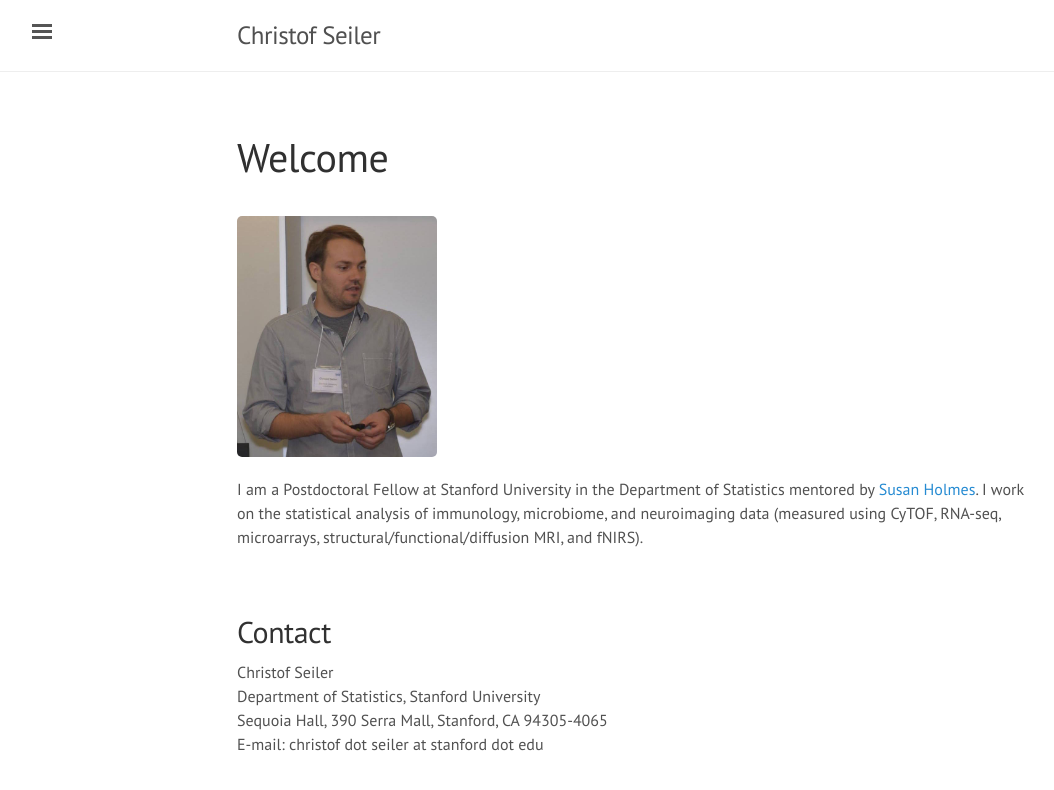
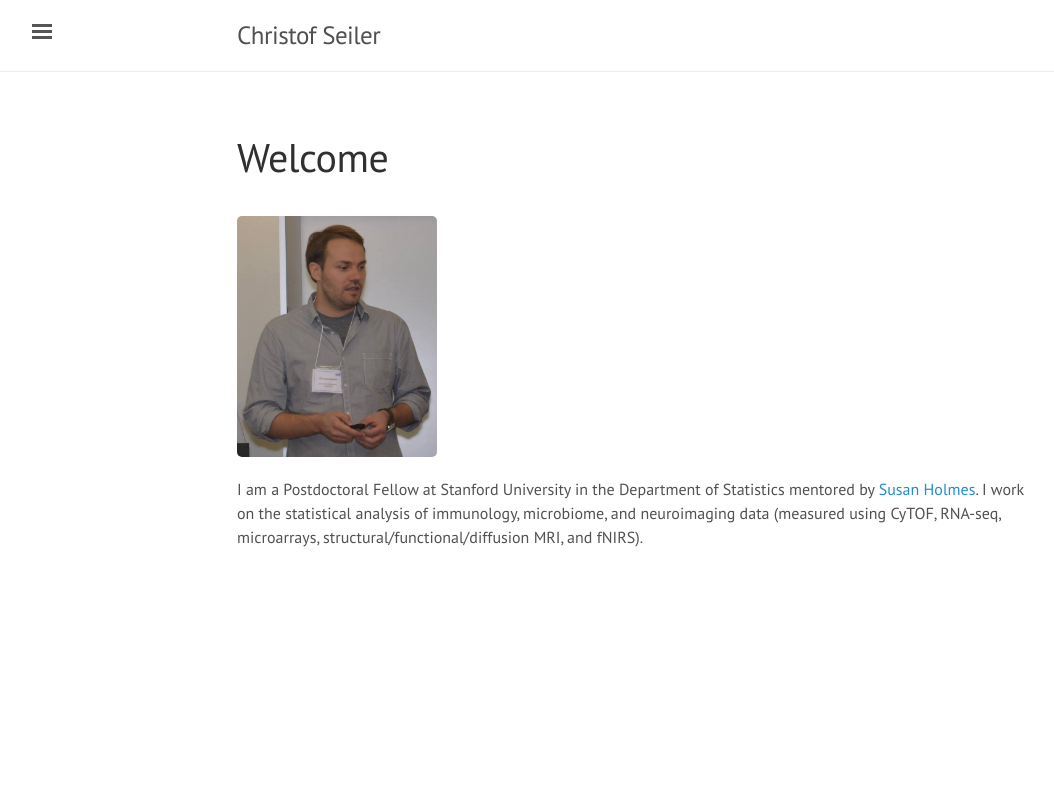
Before and after one commit to ChristofSeiler/ChristofSeiler.github.io, a Jekyll site: the page built from index.html, in a window 1280 px wide. Shown: the top 790 px of the page, without its empty margins (3-1057 px from the left). Built offline with Jekyll 4.4.1, drawn with Linux system fonts in a browser that asks for light colours; the list of posts is cut into pages by our own code.

Commit message:
Update index.html

```diff
--- a/index.html
+++ b/index.html
@@ -39,13 +39,6 @@ img {
 
 <br>
 
-<h2 id="contact">Contact</h2>
-<p>
-Christof Seiler <br>
-Department of Statistics, Stanford University <br>
-Sequoia Hall, 390 Serra Mall, Stanford, CA 94305-4065 <br>
-E-mail: christof dot seiler at stanford dot edu </p>
-
 <!--
 <div class="posts">
   {% for post in paginator.posts %}
```
